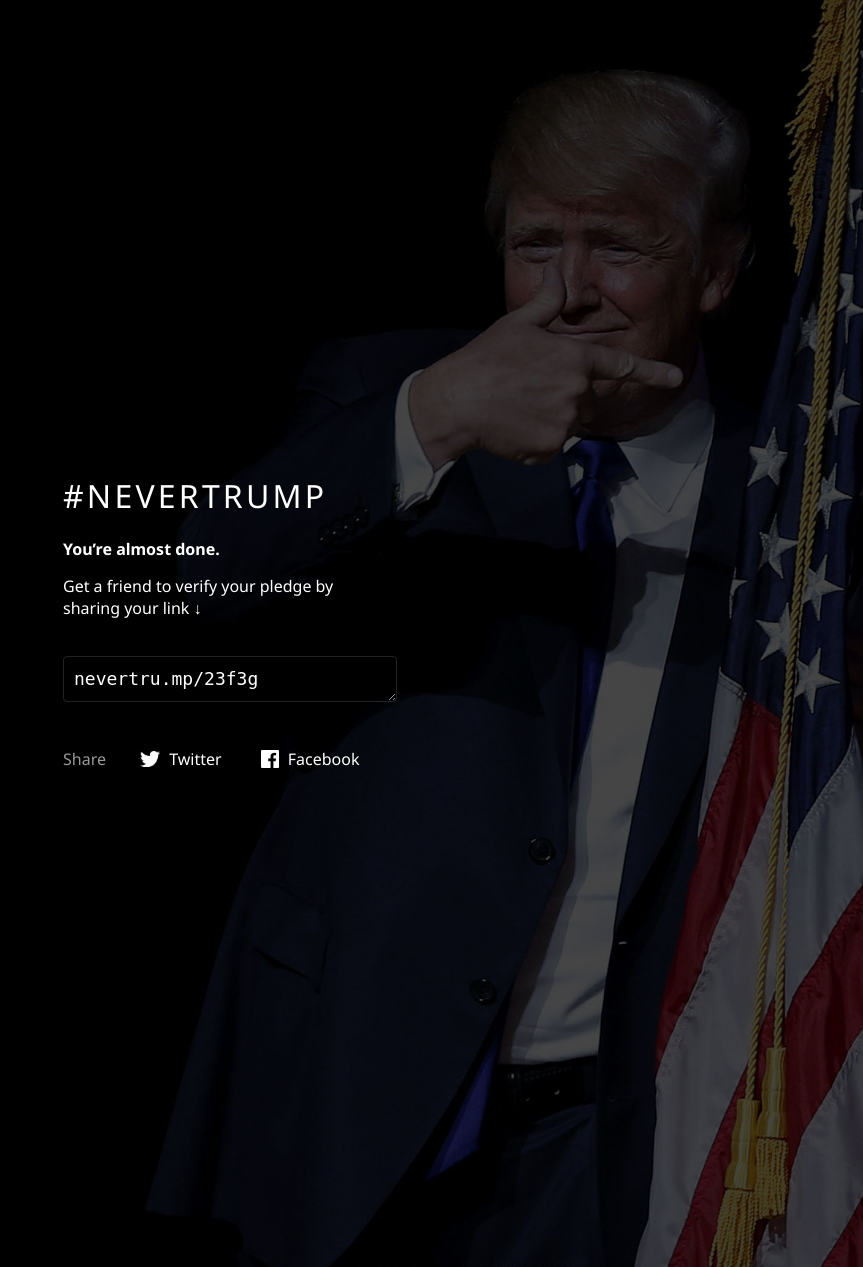
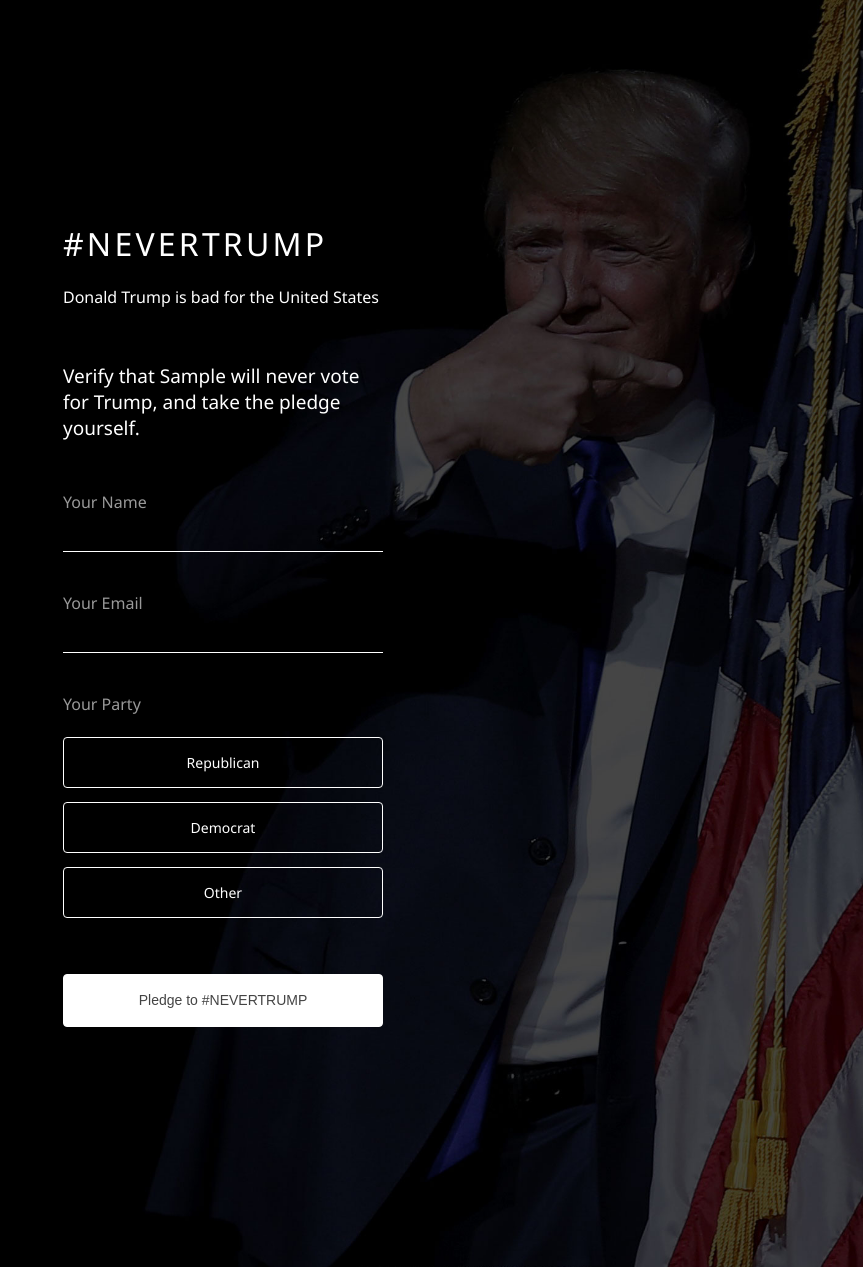
Before and after one commit to ikirigin/nevertru.mp, a Django app: template base/templates/confirm.html in a window 1280 px wide. Shown: the top 1267 px of the page, without its empty margins (417-1280 px from the left). Run offline with Django 3.2, Linux system fonts and the light colour scheme; the template is opened without the code that fills it: values that come from a table or form of the project are taken from there, others are empty; tables that the repository leaves empty hold one stand-in row (values such as "Sample post").

Commit message:
ready to launch

```diff
--- a/base/models.py
+++ b/base/models.py
@@ -1,6 +1,33 @@
 from django.db import models
 from django.contrib.auth.models import User
 import base64
+import datetime
+import string
+
+ALPHABET = string.ascii_lowercase + string.digits
+ALPHABET_REVERSE = dict((c, i) for (i, c) in enumerate(ALPHABET))
+BASE = len(ALPHABET)
+SIGN_CHARACTER = '$'
+
+def num_encode(n):
+    if n < 0:
+        return SIGN_CHARACTER + num_encode(-n)
+    s = []
+    while True:
+        n, r = divmod(n, BASE)
+        s.append(ALPHABET[r])
+        if n == 0: break
+    return ''.join(reversed(s))
+
+def num_decode(s):
+    if s[0] == SIGN_CHARACTER:
+        return -num_decode(s[1:])
+    n = 0
+    for c in s:
+        n = n * BASE + ALPHABET_REVERSE[c]
+    return n
+
+
 
 class Pledge(models.Model):
     user = models.ForeignKey(User, db_index=True)
@@ -9,17 +36,51 @@ class Pledge(models.Model):
     created_at = models.DateTimeField(null=True, db_index=True, auto_now_add=True)
     verified = models.BooleanField(default=False)
     verified_at = models.DateTimeField(null=True, db_index=True)
-    verified_by = models.ForeignKey(User, db_index=True, related_name='verifier')
+    verified_by = models.ForeignKey(User, null=True, db_index=True, related_name='verifier')
 
     @classmethod
-    def user_create(user, party):
+    def user_create(cls, user, party):
+        pledge = cls.get_user_pledge(user)
+        if pledge:
+            return pledge
+        pledge = cls(user=user, party=party, code='')
+        pledge.save()
+        # turn the id into a base64 code, and save it
+        pledge.code = num_encode(pledge.id)
+        pledge.save()
+        return pledge
+
+    @classmethod
+    def get_user_pledge(cls, user):
         try:
-            pledge = Pledge.objects.filter(user=user)[0]
+            pledge = cls.objects.filter(user=user)[0]
             return pledge
         except:
-            pass
-        pledge = Pledge(user=user, party=party)
-        pledge.save()
-        code = base64.b64encode(str(pledge.pk))
+            return None
+
+    @classmethod
+    def get_by_code(cls, code):
+        try:
+            pledge = cls.objects.filter(code=code)[0]
+            return pledge
+        except:
+            return None
+
+    @classmethod
+    def verify(cls, user, code):
+        pledge = cls.get_by_code(code)
+        if not pledge:
+            return None
+        if pledge.user == user:
+            return None
+        pledge.verified = True
+        pledge.verified_at = datetime.datetime.now()
+        pledge.verified_by = user
         pledge.save()
         return pledge
+
+    def __str__(self):
+        if self.verified:
+            return "{}, {}, verified by: {}".format(self.user.email, self.party, self.verified_by.email)
+        else:
+            return "{}, {}, not verified".format(self.user.email, self.party)
--- a/base/templates/base.html
+++ b/base/templates/base.html
@@ -2,11 +2,13 @@
 <html lang="en">
 	<head>
 		<meta charset="utf-8">
-		<title>#NEVERTRUMP - Pledge to never vote for Donald Trump</title>
-
+		<title>{# block title #}#NEVERTRUMP - Pledge to never vote for Donald Trump{# endblock #}</title>
+		<meta property="og:title"              content="#NEVERTRUMP - Pledge to never vote for Donald Trump" />
+	  <meta property="og:description"        content="Join millions pledging" />
+	  {% load static %}
+	  <meta property="og:image"              content="{% static 'i/asshole.jpg' %}" />
 
 		<!--  JS 	-->
-		{% load static %}
 		<script type="text/javascript" src="{% static 'j/jquery-2.1.1.min.js' %}"></script>
 		<script type="text/javascript" src="{% static 'j/proto.js' %}"></script>
 
--- a/base/templates/confirm.html
+++ b/base/templates/confirm.html
@@ -1,14 +1,74 @@
 {% extends "base.html" %}
 
 {% block content %}
-<p class="bold">You’re almost done.</p>
-<p>Get a friend to verify your pledge by sharing your link &#8595;</p>
-<br />
 
-<textarea class="share-link">nevertru.mp/23f3g</textarea>
+{% if is_verified %}
+    {% if is_authenticated %}
+        {% if is_owned %}
+            {# this is their page, prompt to share it #}
+            <p class="bold">You're Awesome!</p><p>Get friends to take the pledge by sharing your link &#8595;</p><br />
+            {% include "shareform.html" %}
+        {% else %}
+            {# this is not their pledge, but prompt to share it #}
+            <p class="bold">{{pledge.user}} pledged to never vote for Trump</p><p>Get a friends to take the pledge by sharing your link &#8595;</p><br />
+            {% include "shareform.html" %}
+        {% endif %}
+    {% else %}
+        {# this is not their page, load the pledge form with more social proof #}
+        <p>Donald Trump is bad for the United States</p>
+        {# <span>233,232</span> #}
+        <h2>Join {{pledge.user.first_name}} and millions of people and pledge to never vote for Trump</h2>
+        <form action="/pledge" method="POST">
+            {% csrf_token %}
+            <label for="name">Your Name</label>
+            <input class="field" type="text" name="name" />
+            <label for="email">Your Email</label>
+            <input class="field" type="text" name="email" />
+            <label for="party">Your Party</label>
+            <br /><br />
+            <a class="button" onclick="$('#partyinput').attr('value','Republican')">Republican</a>
+            <a class="button" onclick="$('#partyinput').attr('value','Democrat')">Democrat</a>
+            <a class="button" onclick="$('#partyinput').attr('value','Other')">Other</a>
+            <input id="partyinput" type='hidden' name='party' value='Republican' />
+            <button class="main-button" href="#">Pledge to #NEVERTRUMP</button>
+        </form>
+    {% endif %}
+{% else %}
+    {% if is_authenticated %}
+        {% if is_owned %}
+            {# this is their pledge, prompt to verify their pledge#}
+            <p class="bold">You’re almost done.</p><p>Get a friend to verify your pledge by sharing your link &#8595;</p><br />
+            {% include "shareform.html" %}
+        {% else %}
+            {# this is not their pledge, prompt to verify it#}
+            <p class="bold">Verify that {{pledge.user.first_name}} will never vote Trump.</p>
+            <form action="/verify" method="POST">
+                {% csrf_token %}
+                <input id="verifycode" type='hidden' name='verifycode' value='{{pledge.code}}' />
+                <button class="main-button" href="#">Verify</button>
+            </form>
+        {% endif %}
+    {% else %}
+        {# not signed up or verified pledge, prompt to verify + pledge #}
+        <p>Donald Trump is bad for the United States</p>
+        {# <span>233,232</span> #}
+        <h2>Verify that {{pledge.user.first_name}} will never vote for Trump, and take the pledge yourself.</h2>
+        <form action="/pledge" method="POST">
+            {% csrf_token %}
+            <label for="name">Your Name</label>
+            <input class="field" type="text" name="name" />
+            <label for="email">Your Email</label>
+            <input class="field" type="text" name="email" />
+            <label for="party">Your Party</label>
+            <br /><br />
+            <a class="button" onclick="$('#partyinput').attr('value','Republican')">Republican</a>
+            <a class="button" onclick="$('#partyinput').attr('value','Democrat')">Democrat</a>
+            <a class="button" onclick="$('#partyinput').attr('value','Other')">Other</a>
+            <input id="verifycode" type='hidden' name='verifycode' value='{{pledge.code}}' />
+            <input id="partyinput" type='hidden' name='party' value='Republican' />
+            <button class="main-button" href="#">Pledge to #NEVERTRUMP</button>
+        </form>
+    {% endif %}
+{% endif %}
 
-<label>Share</label>
-
-<a class="twitter" href="#">Twitter</a>
-<a class="facebook" href="#">Facebook</a>
 {% endblock %}
--- a/base/templates/pledge.html
+++ b/base/templates/pledge.html
@@ -3,7 +3,8 @@
 {% block content %}
 <p>Donald Trump is bad for the United States</p>
 
-<h2>Join <span>233,232</span> people and pledge<br /> to never vote for Trump</h2>
+{# <span>233,232</span> #}
+<h2>Join millions of people and pledge<br /> to never vote for Trump</h2>
 
 <form action="/pledge" method="POST">
     {% csrf_token %}
@@ -17,7 +18,7 @@
     <a class="button" onclick="$('#partyinput').attr('value','Republican')">Republican</a>
     <a class="button" onclick="$('#partyinput').attr('value','Democrat')">Democrat</a>
     <a class="button" onclick="$('#partyinput').attr('value','Other')">Other</a>
-    <input id="partyinput" type='hidden' name='party' value='Default' />
+    <input id="partyinput" type='hidden' name='party' value='Republican' />
 
     <button class="main-button" href="#">Pledge to #NEVERTRUMP</button>
 </form>
--- /dev/null
+++ b/base/templates/shareform.html
@@ -0,0 +1,6 @@
+
+
+<textarea class="share-link">nevertru.mp/{{pledge.code}}</textarea>
+<label>Share</label>
+<a class="twitter" href="https://twitter.com/intent/tweet?text=Verify%20my%20pledge%20to%20never%20vote%20for%20Trump&hashtags=NeverTrump&url=http%3A%2F%2Fwww.nevertru.mp%2F{{pledge.code}}" target="_blank">Twitter</a>
+<a class="facebook" href="http://www.facebook.com/sharer/sharer.php?u=http%3A%2F%2Fwww.nevertru.mp%2F{{pledge.code}}&t=NeverTrump" target="_blank">Facebook</a>
--- a/nevertrump/urls.py
+++ b/nevertrump/urls.py
@@ -6,8 +6,13 @@ import base.views as baseviews
 urlpatterns = [
     # Examples:
     url(r'^$', baseviews.home, name='home'),
-    url(r'^pledge$', baseviews.pledge, name='pledge'),
-    # url(r'^blog/', include('blog.urls')),
+    url(r'^pledge$', baseviews.makepledge, name='makepledge'),
+    url(r'^verify', baseviews.verify, name='verify'),
 
-    # url(r'^admin/', include(admin.site.urls)),
+    url(r'^reflect_user', baseviews.reflect_user, name='reflect_user'),
+    url(r'^logout', baseviews.logoutview, name='logout'),
+
+
+    # MUST BE LAST!
+    url(r'^(?P<code>\w+)$', baseviews.verifypledge, name='verifypledge'),
 ]
```
Also changed, not shown: base/views.py (+129 -22 lines), nevertrump/settings.py (+8 -5 lines), base/migrations/0002_auto_20160302_0639.py (added).
